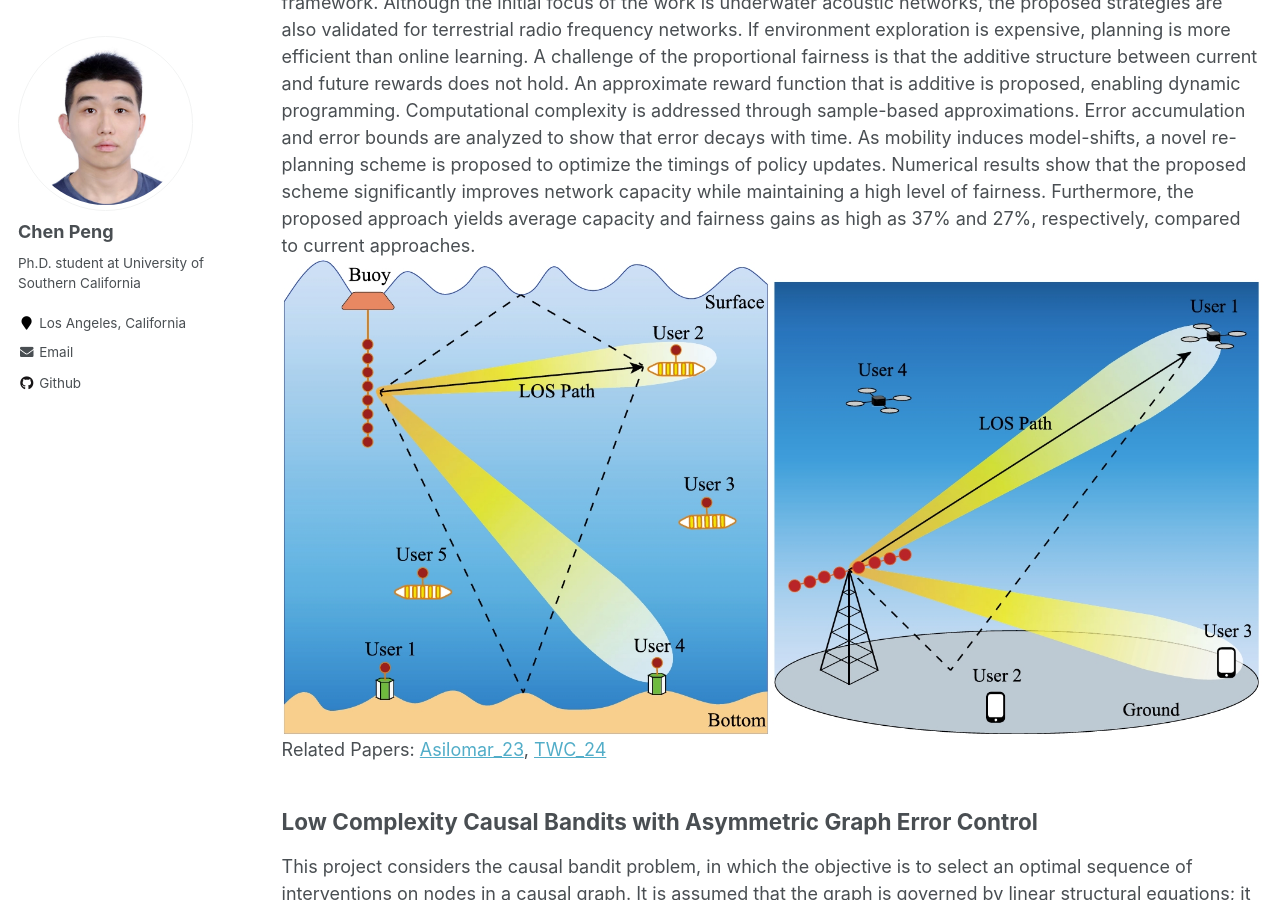
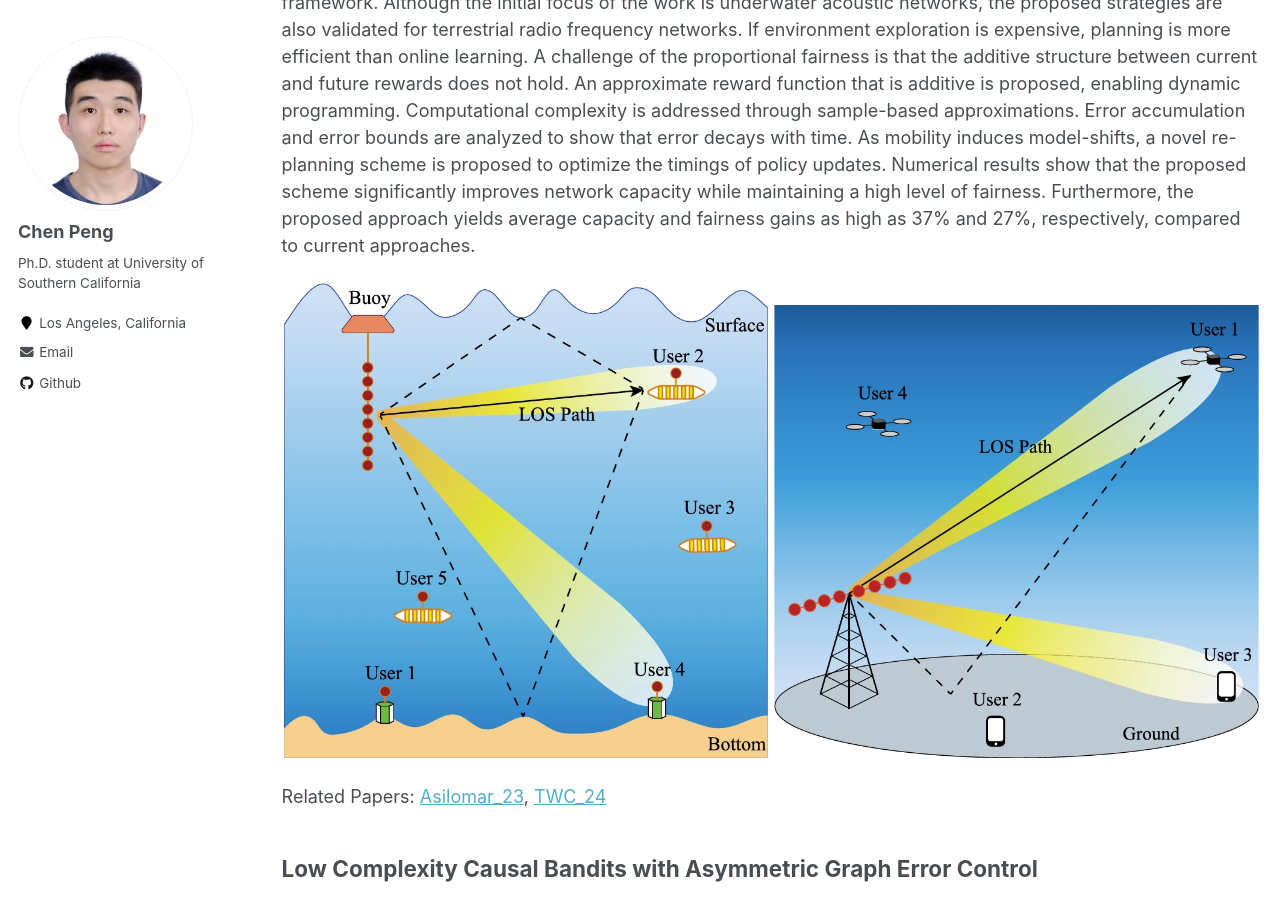
Before and after one commit to CalixPeng/CalixPeng.github.io, a Jekyll site: the page built from _pages/research.md, in a window 1280 px wide and 900 px high, scrolled down 1413 px. Built offline with Jekyll 4.4.1, drawn with Linux system fonts in a browser that asks for light colours.

Commit message:
Update research.md

```diff
--- a/_pages/research.md
+++ b/_pages/research.md
@@ -14,16 +14,25 @@ redirect_from:
 ## Cognitive Scheduling for Multihop Underwater Acoustic Networks
 The major goal of this project is to investigate optimal scheduling for a cognitive multihop underwater acoustic network with a primary user interference constraint. The network consists of primary and secondary users, with multihop transmission adopted for both user types to provide reliable communications. Key characteristics of underwater acoustic channels, including large propagation delay, distance-and-frequency dependent attenuation, half-duplex modem and inter-hop interference are taken into account in the design and analysis. In particular, time-slot allocation is found to be more effective than frequency slot allocation due to the underwater channel model. The goal of the network scheduling problem is to maximize the end-to-end throughput of the overall system, while limiting the throughput loss of primary users. Both centralized and decentralized approaches are considered. The framework of Partially Observable Markov Decision Processes (POMDP) is applied to formulate the optimization problem and an optimal dynamic programming algorithm is derived. Key properties are shown for the objective function, enabling the design of approximate schemes with significant complexity reduction. Numerical results show the proposed schemes significantly increase system throughput and while maintaining the primary throughput loss constraint. Under certain traffic conditions, the throughput gain over frequency-slot allocation schemes can be as high as 55%.
 <p align="center">
-  <img src="../images/CM_UAN.png" alt="A cognitive multi-hop underwater acoustic network with primary and secondary users." height="400"/>
+  <img src="../images/CM_UAN.png" height="400"/>
 </p>
+
 Related Papers: [WUWNet_22](https://dl.acm.org/doi/abs/10.1145/3567600.3568143), [JOE_23](https://ieeexplore.ieee.org/abstract/document/10403107)
+
 
 ## Multiuser Space-Time Division Scheduling in Underwater Acoustic Networks with Fairness
 In this project, we investigate space-time scheduling for multi-user networks under fairness considerations. Scheduling is formulated as a sequential decision-making problem under the Markov Decision Processes (MDP) framework. Although the initial focus of the work is underwater acoustic networks, the proposed strategies are also validated for terrestrial radio frequency networks. If environment exploration is expensive, planning is more efficient than online learning. A challenge of the proportional fairness is that the additive structure between current and future rewards does not hold. An approximate reward function that is additive is proposed, enabling dynamic programming. Computational complexity is addressed through sample-based approximations. Error accumulation and error bounds are analyzed to show that error decays with time. As mobility induces model-shifts, a novel re-planning scheme is proposed to optimize the timings of policy updates. Numerical results show that the proposed scheme significantly improves network capacity while maintaining a high level of fairness. Furthermore, the proposed approach yields average capacity and fairness gains as high as 37% and 27%, respectively, compared to current approaches.
-![Local Image](../images/UA_RF_Nets.png "Scheduling in space and time for underwater acoustic and terrestrial RF networks.")
+<p align="center">
+  <img src="../images/UA_RF_Nets.png" height="400"/>
+</p>
+
 Related Papers: [Asilomar_23](https://ieeexplore.ieee.org/abstract/document/10476989), [TWC_24](https://ieeexplore.ieee.org/abstract/document/10648649)
+
 
 ## Low Complexity Causal Bandits with Asymmetric Graph Error Control ##
 This project considers the causal bandit problem, in which the objective is to select an optimal sequence of interventions on nodes in a causal graph. It is assumed that the graph is governed by linear structural equations; it is further assumed that both the causal topology and the distribution of interventions are unknown. By exploiting the causal relationships between the nodes whose signals contribute to the reward, interventions are optimized. First, based on the difference between the two types of graph identification errors (false positives and negatives), a causal graph learning method is proposed, which strongly reduces sample complexity relative to the prior art by learning sub-graphs. Under the assumption of Gaussian exogenous inputs and minimum-mean squared error weight estimation, a new uncertainty bound tailored to the causal bandit problem is derived. This uncertainty bound drives an upper confidence bound based intervention selection to optimize the reward. To cope with non-stationary bandits, a sub-graph change detection mechanism is proposed, with high sample efficiency. Numerical results compare the new methodology to existing schemes and show a substantial performance improvement in both stationary and non-stationary settings. Compared to existing approaches, the proposed scheme takes 67% fewer samples to learn the causal structure and achieves an average reward gain of 85%.
-![Local Image](../images/causal_graph.png "A causal graph with shaded sub-graphs and a reward node.")
+<p align="center">
+  <img src="../images/causal_graph.png" height="400"/>
+</p>
+
 Related Papers: [ICASSP_24](https://ieeexplore.ieee.org/abstract/document/10445823)
```
